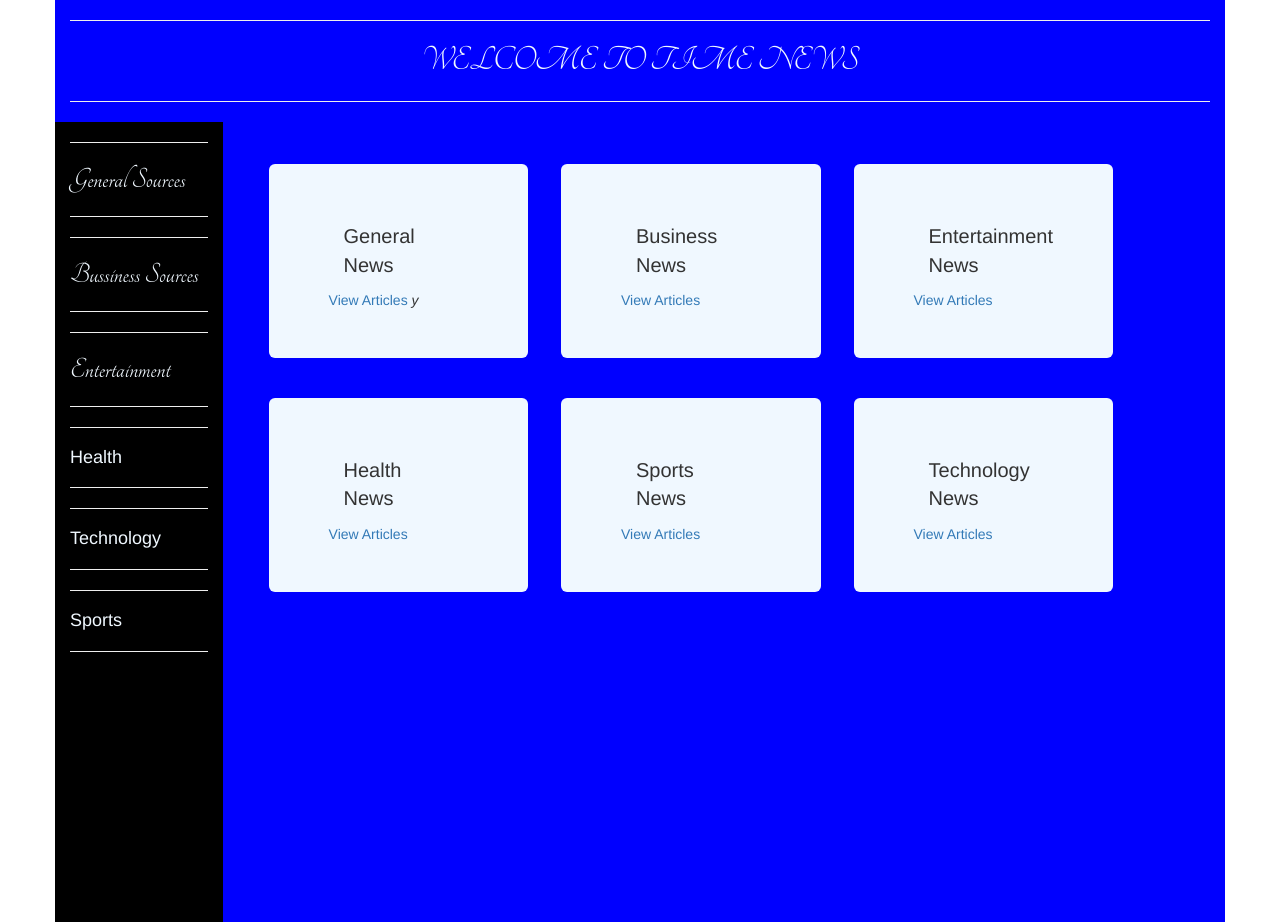
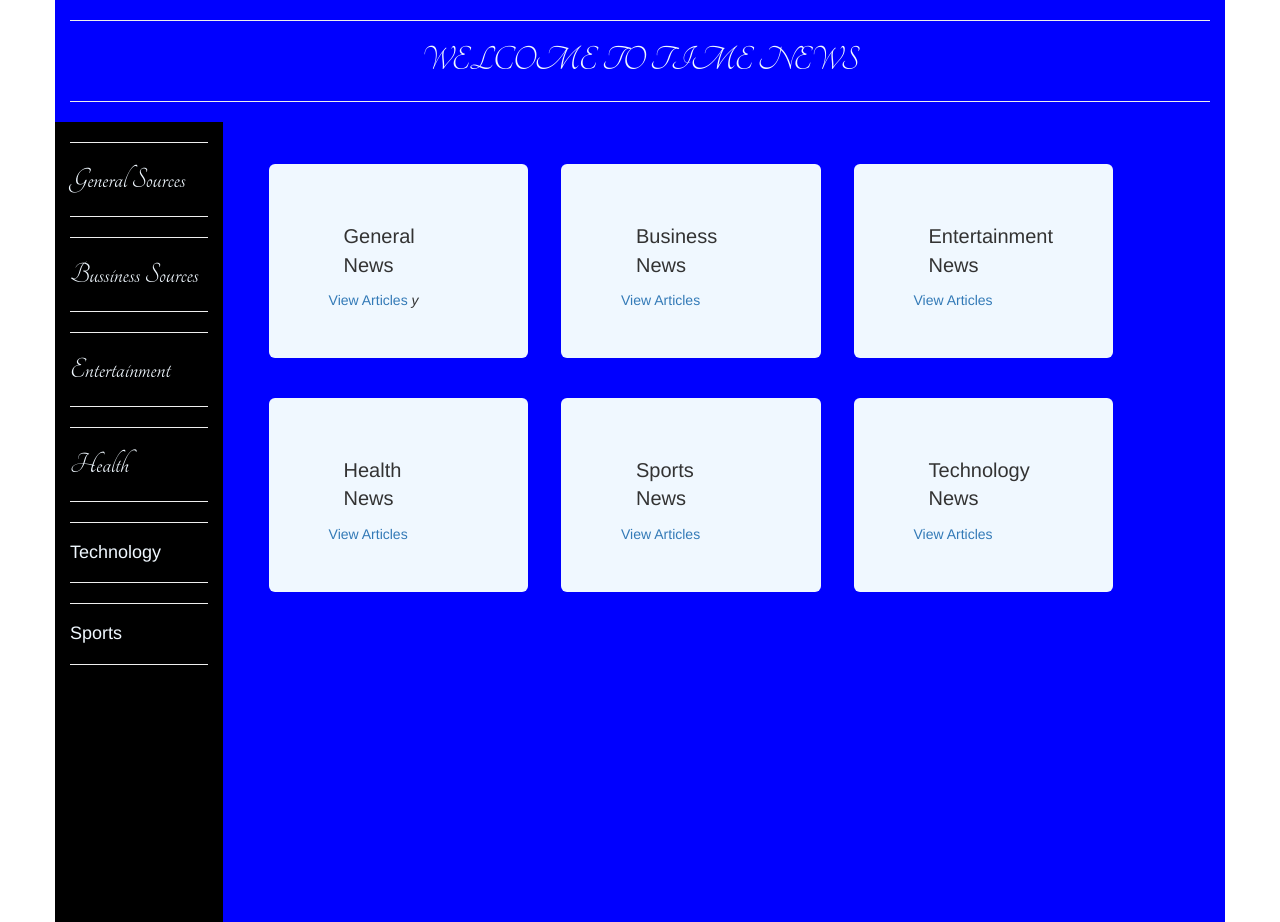
Before and after one commit to stevekibe/newsapp, a Flask app: template app/templates/index.html in a window 1280 px wide. Run offline with Flask 2, Linux system fonts and the light colour scheme; the template is opened without the code that fills it, so the values that code supplies are empty; some libraries are stand-ins or nearby versions.

Commit message:
add the style index.html

```diff
--- a/app/templates/index.html
+++ b/app/templates/index.html
@@ -33,7 +33,7 @@
                 {{macro.displaySourceList(entertainment)}}
             </div>
             <hr>
-            <h4>Health</h4>
+            <h4 style="font-family:Tangerine,serif; font-size:30px">Health</h4>
             <hr>
             <div>
                 {{macro.displaySourceList(health)}}
```
